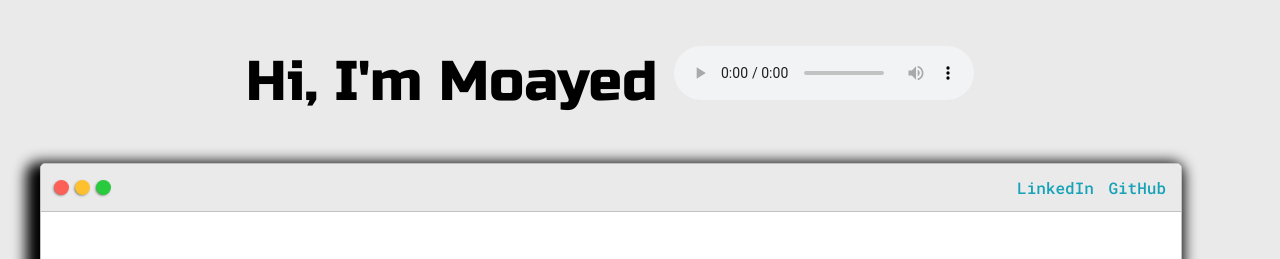
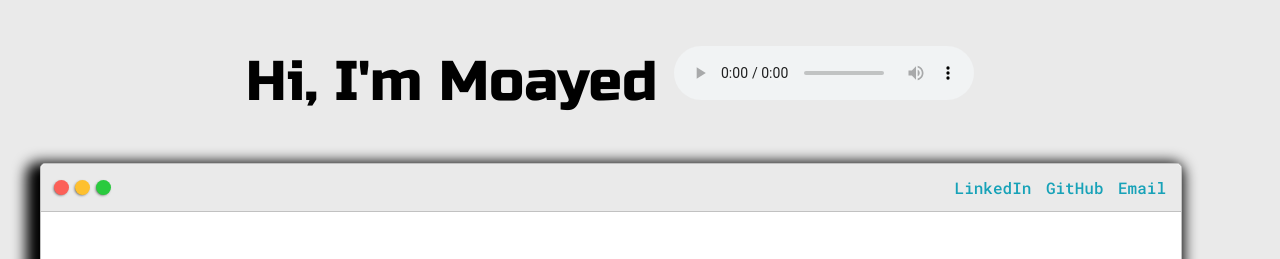
Before and after one commit to moayed-mustafa/personal-website, a plain HTML site: page index.html in a window 1280 px wide. Shown: the top 259 px of the page. Drawn offline with Linux system fonts and the light colour scheme.

Commit message:
added email link

```diff
--- a/index.html
+++ b/index.html
@@ -45,6 +45,7 @@ rel="stylesheet">
                     <ul id='navigation'>
                        <li> <a href="https://www.linkedin.com/in/moayed-mustafa" target="_blank">LinkedIn</a> </li>
                        <li> <a href="https://github.com/moayed-mustafa" target="_blank">GitHub</a> </li>
+                       <li> <a href="mailto:moayed.abrida@gmail.com" target="_blank">Email</a> </li>
                     </ul>
                 </div>
 
```
